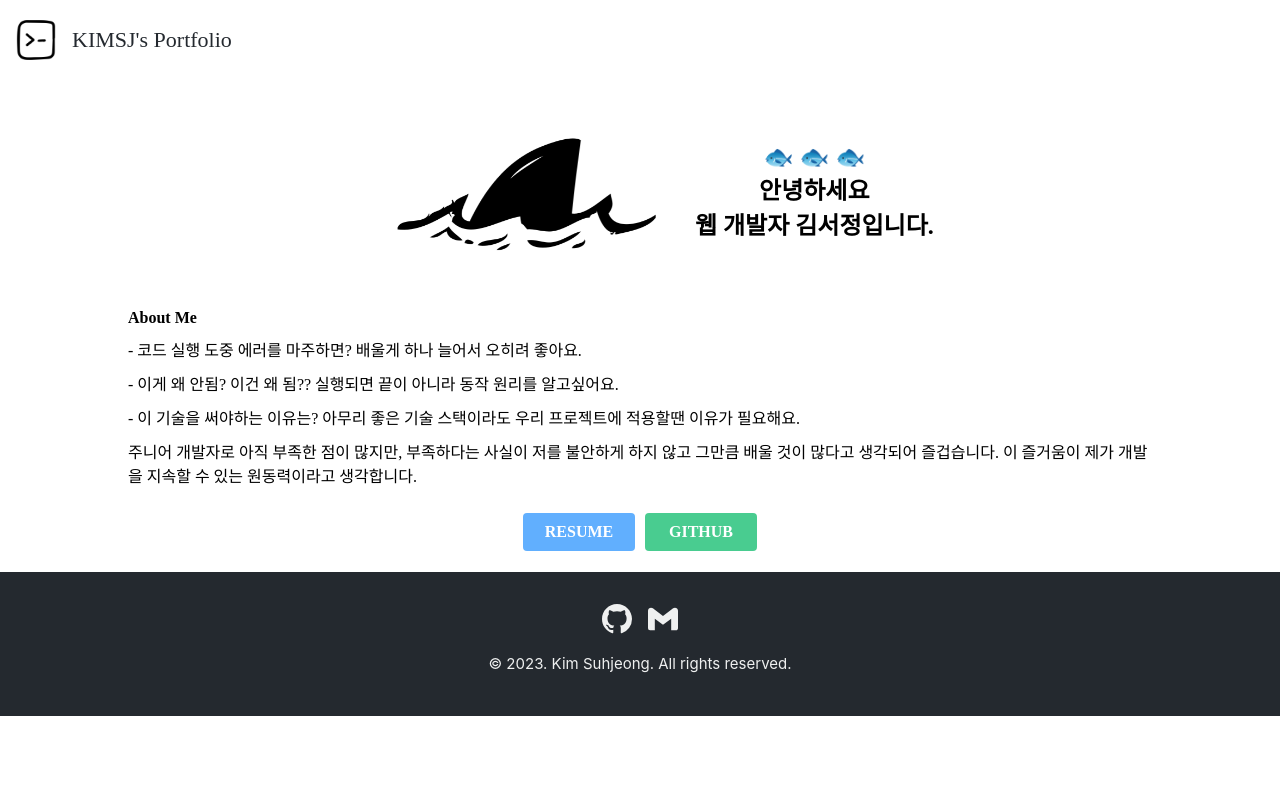
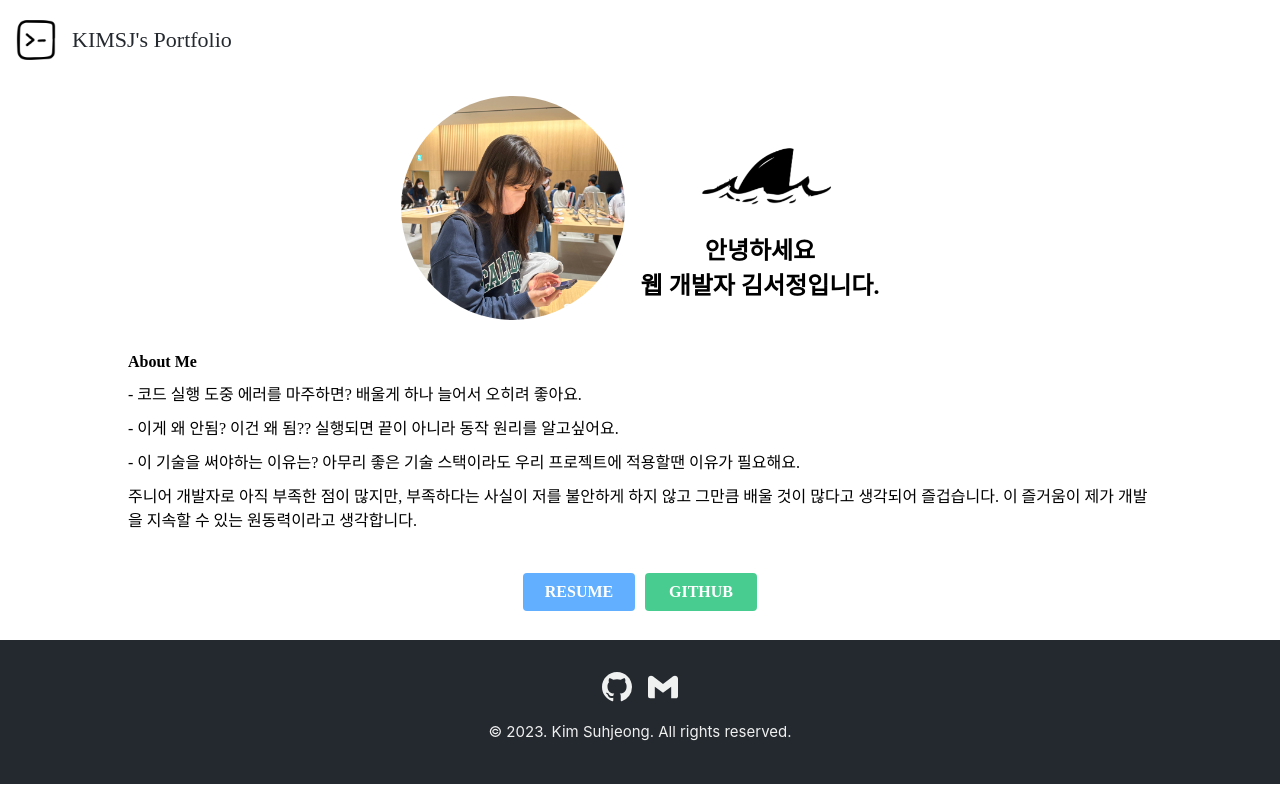
Before and after one commit to mucho7/astroblog, a React (Create React App) app in the folder frontend/: page / in a window 1280 px wide. Built offline with nearby package versions, Linux system fonts and the light colour scheme; a web font is replaced by a local one.

Commit message:
Feat: 프로필 이미지 추가

```diff
--- a/frontend/src/pages/MainPage.js
+++ b/frontend/src/pages/MainPage.js
@@ -2,6 +2,7 @@ import Layout from "../layout/Layout"
 import SendRequest from "../components/SendRequest"
 
 import shark from "../assets/shark.png"
+import profile_img from "../assets/profile_img.jpg"
 
 import styled from "styled-components"
 import { darken, lighten } from 'polished'
@@ -18,16 +19,19 @@ const MainPage = () => {
 
   return (
     <Layout>
-      <FlexContainerCol>
-        <FlexContainerRow>
+      <FlexContainerCol style={{minHeight: "70vh"}}>
+        <FlexContainerRow style={{width: "60%"}}>
+          <FlexItem style={{margin: "0.5rem"}}>
+          <img src={profile_img} style={{height: '14rem', borderRadius: '50%'}}/>
+          </FlexItem>
+          <FlexContainerCol style={{margin: '0.5rem'}}>
           <img
             className="App-logo"
             src={shark}
             alt="shark"
-            style={{ margin: "2rem" }}
+            style={{ margin: "1rem", height: '5rem' }}
           />
-          <FlexContainerCol>
-            <Typo>🐟 🐟 🐟</Typo>
+            {/* <Typo>🐟 🐟 🐟</Typo> */}
             <Typo>안녕하세요</Typo>
             <Typo>웹 개발자 김서정입니다.</Typo>
           </FlexContainerCol>
@@ -88,7 +92,7 @@ const MainPage = () => {
 const FlexContainerCol = styled.div`
   display: flex;
   flex-direction: column;
-  justify-content: space-between;
+  justify-content: space-around;
   align-items: center;
 `
 
```
Also changed, not shown: frontend/src/assets/profile_img.jpg (added).
